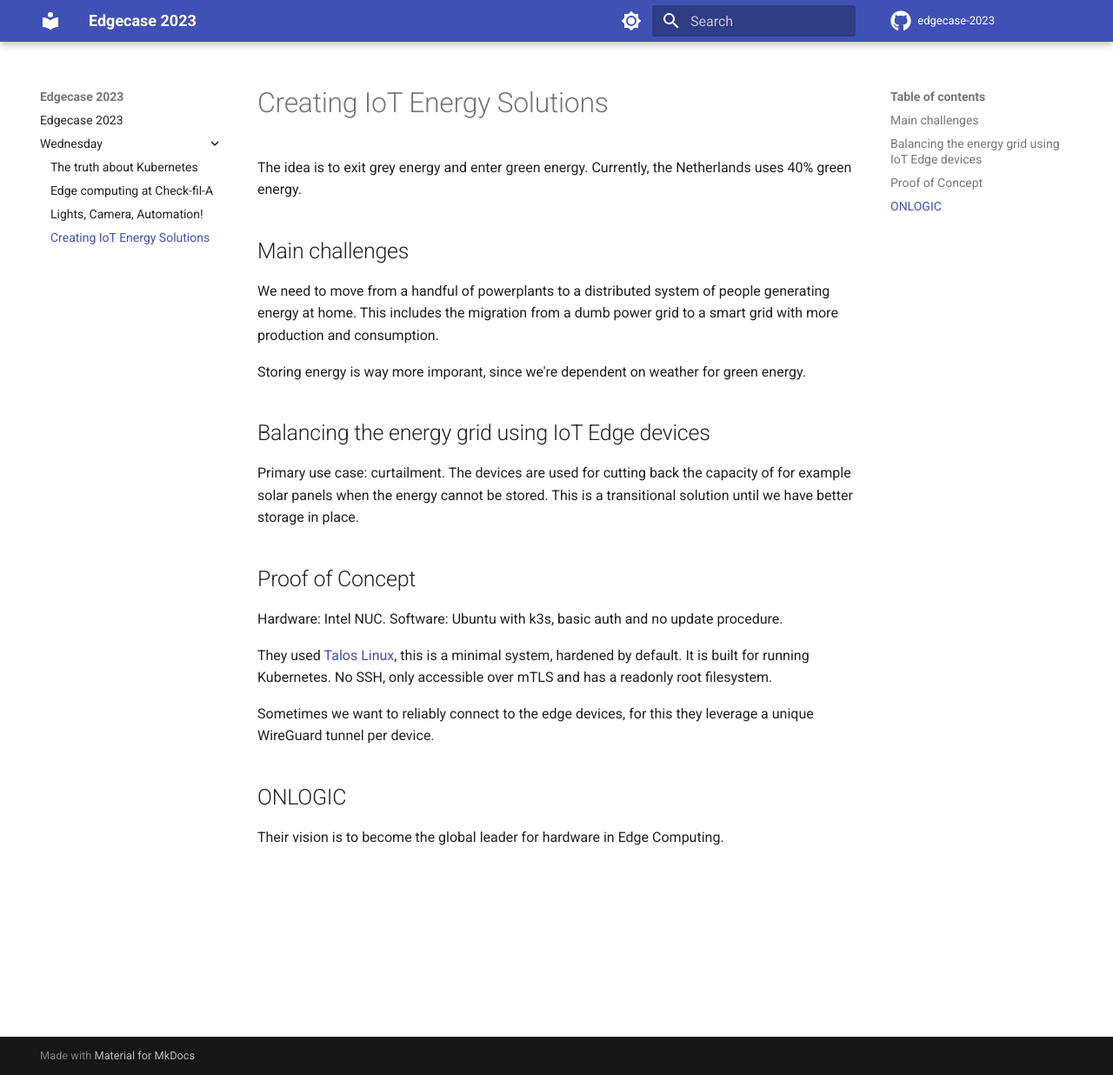
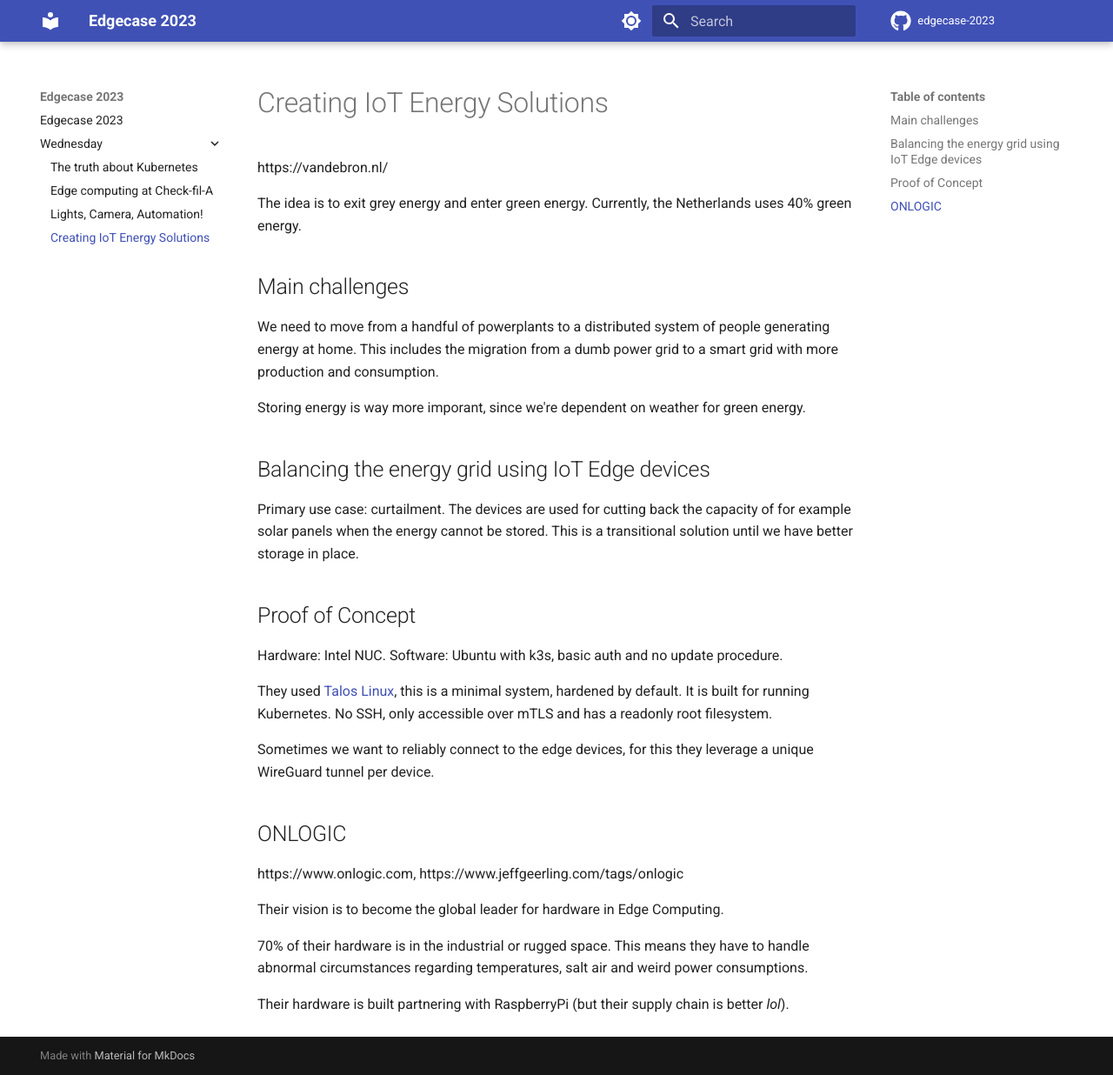
Before and after one commit to RobKenis/edgecase-2023, an MkDocs documentation site: the page built from docs/wednesday/4-creating-iot-energy-solutions.md, in a window 1280 px wide and 1236 px high. Shown: the whole window at 87% size. Built offline with MkDocs 1.6.1 and Material for MkDocs 9.7.7, drawn with Linux system fonts in a browser that asks for light colours; comment, search, counter and statistics services are not loaded.

Commit message:
Add more docs on energy iot

```diff
--- a/docs/wednesday/4-creating-iot-energy-solutions.md
+++ b/docs/wednesday/4-creating-iot-energy-solutions.md
@@ -1,4 +1,6 @@
 # Creating IoT Energy Solutions
+
+https://vandebron.nl/
 
 The idea is to exit grey energy and enter green energy. Currently, the Netherlands uses 40% green energy.
 
@@ -24,4 +26,10 @@ Sometimes we want to reliably connect to the edge devices, for this they leverag
 
 ## ONLOGIC
 
+https://www.onlogic.com, https://www.jeffgeerling.com/tags/onlogic
+
 Their vision is to become the global leader for hardware in Edge Computing.
+
+70% of their hardware is in the industrial or rugged space. This means they have to handle abnormal circumstances regarding temperatures, salt air and weird power consumptions.
+
+Their hardware is built partnering with RaspberryPi (but their supply chain is better _lol_).
```
